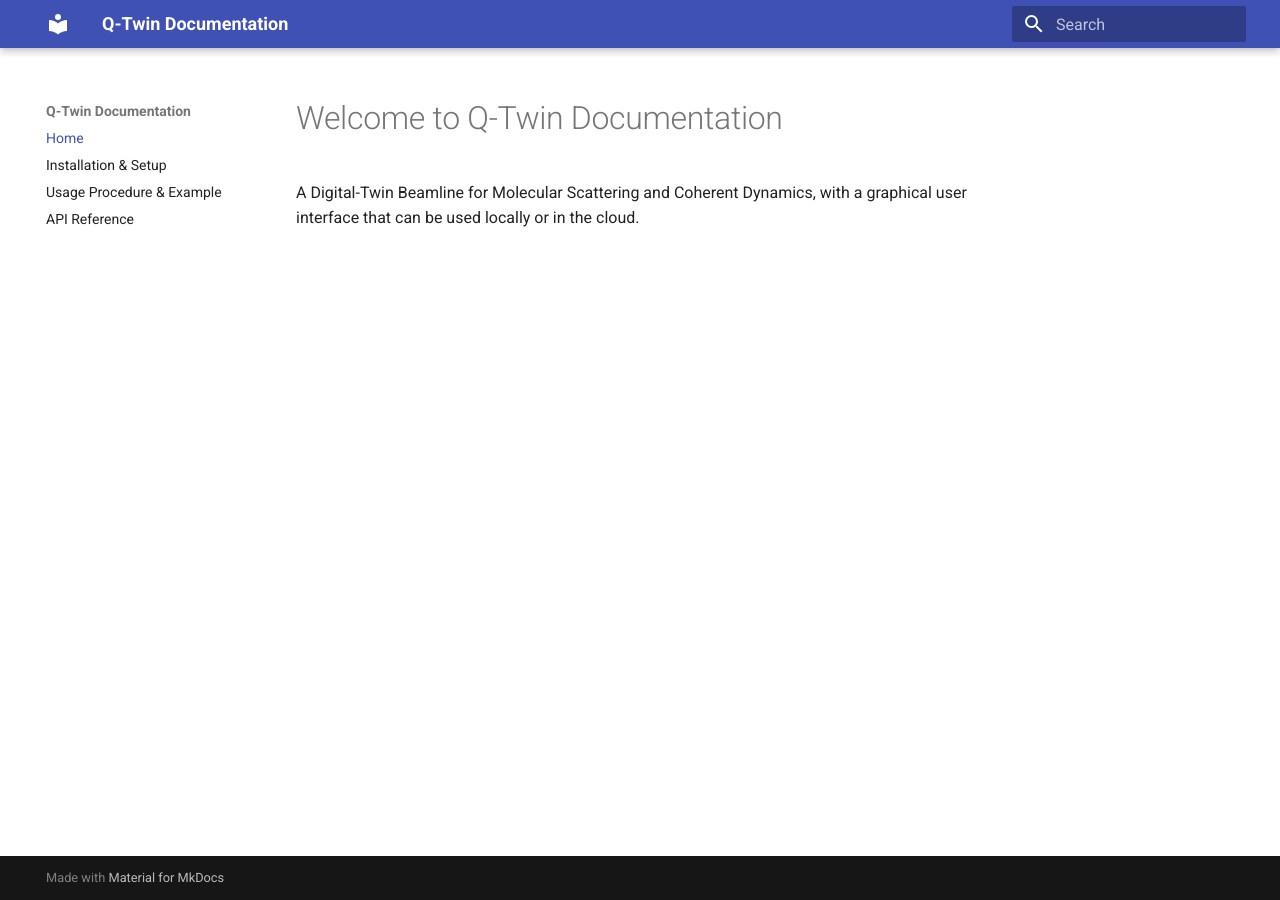
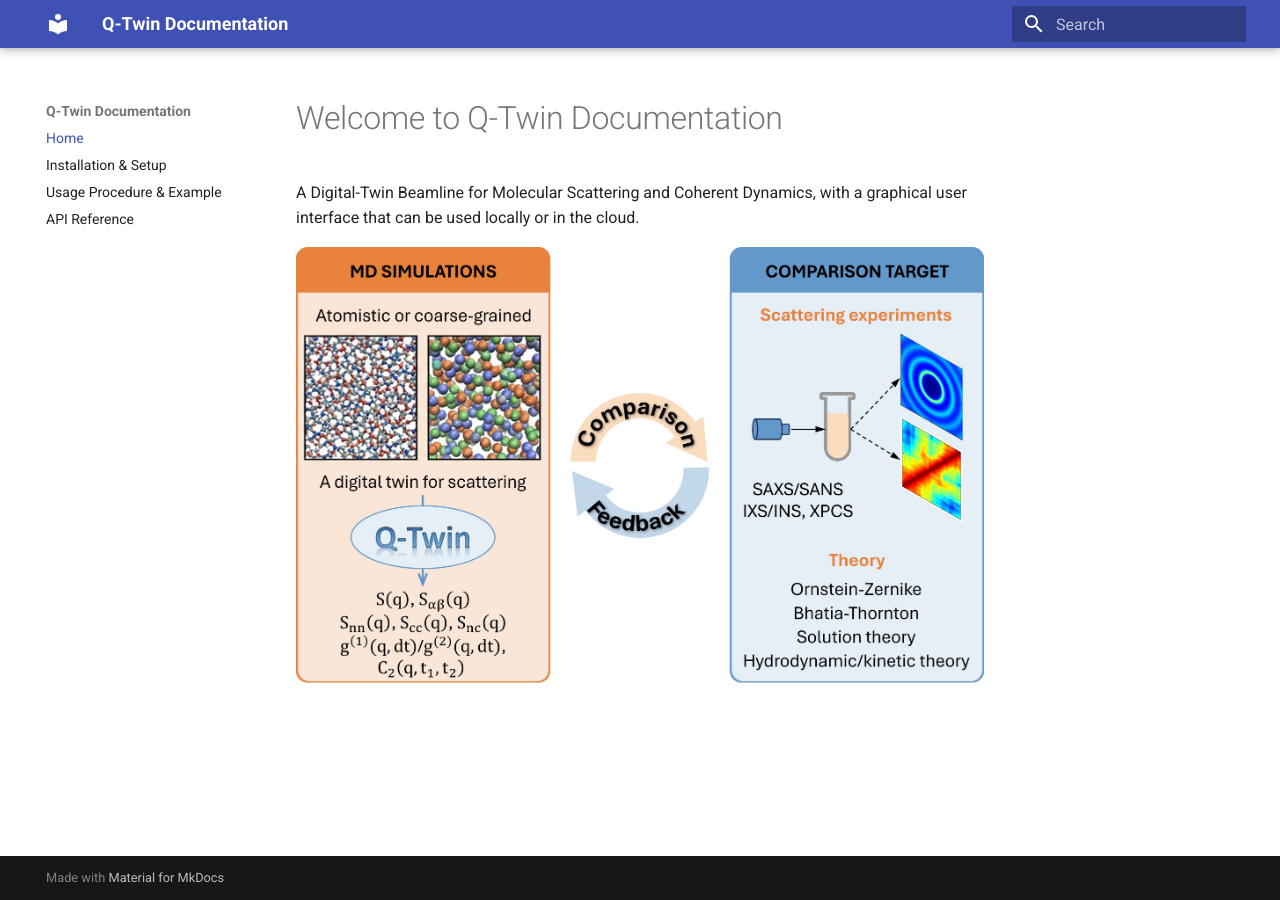
Before and after one commit to nanogchen/Q-Twin, an MkDocs documentation site: the page built from docs/index.md, in a window 1280 px wide. Built offline with MkDocs 1.6.1 and Material for MkDocs 9.7.7, drawn with Linux system fonts in a browser that asks for light colours.

Commit message:
added figure to home

```diff
--- a/docs/index.md
+++ b/docs/index.md
@@ -1,2 +1,4 @@
 # Welcome to Q-Twin Documentation
 A Digital-Twin Beamline for Molecular Scattering and Coherent Dynamics, with a graphical user interface that can be used locally or in the cloud.
+
+![The schematic workflow for the Q-Twin platform](assets/schematic.jpg)
```
Also changed, not shown: docs/assets/schematic.jpg (added).
